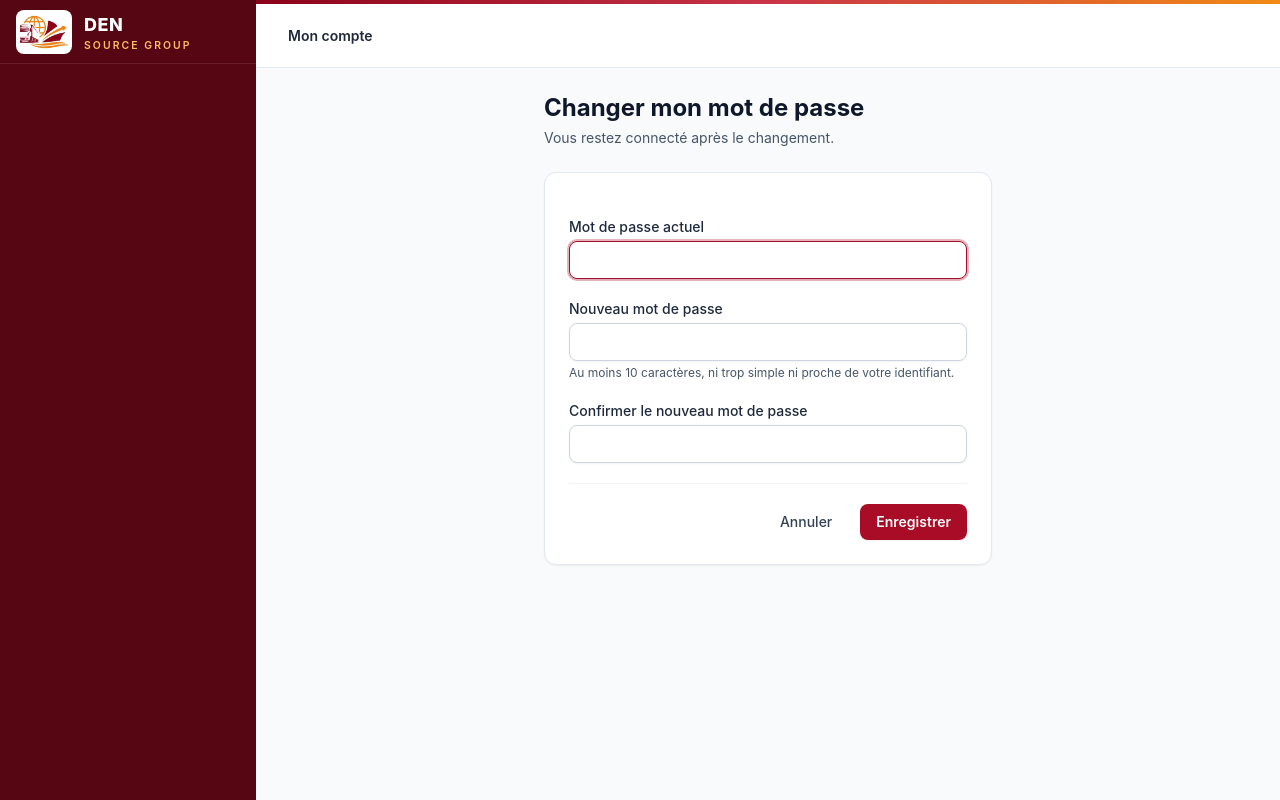
After one commit to AFAQSUCA/erp-densource, a Django app: template templates/registration/password_change_form.html in a window 1280 px wide. The commit adds this page. Run offline with Django 5.2, Linux system fonts and the light colour scheme; the template is opened without the code that fills it, so the values that code supplies are empty.

Commit message:
feat(accounts): écran « Changer mon mot de passe » une fois connecté
Aucun écran ne permettait de changer son mot de passe sans passer par
« mot de passe oublié ». Nouvel écran /mon-mot-de-passe/ (icône clé de
l'en-tête, tous les rôles) : ancien mot de passe exigé, mêmes règles
qu'à l'inscription, la session reste ouverte. Le changement est tracé
au journal d'audit, sans jamais inscrire le mot de passe.

Audit TECH-87.

Co-Authored-By: Claude Opus 5.5 <noreply@anthropic.com>

```diff
--- a/apps/accounts/signals.py
+++ b/apps/accounts/signals.py
@@ -2,7 +2,8 @@
 
 ``mfa_evenement`` : émis à chaque étape de la double authentification (activation, code vérifié ou
 refusé, codes régénérés, réinitialisation). ``mot_de_passe_reinitialise`` : émis quand un compte
-choisit un nouveau mot de passe via « mot de passe oublié » (``views.ReinitialiserMotDePasseConfirmerView``).
+choisit un nouveau mot de passe via « mot de passe oublié » (``views.ReinitialiserMotDePasseConfirmerView``) ;
+``mot_de_passe_change`` : quand un compte connecté change le sien (``views.ChangerMotDePasseView``).
 L'app ``audit`` s'y abonne pour inscrire ces deux au journal : ``accounts`` n'importe pas ``audit``
 (sens des dépendances, architecture.md:134).
 
@@ -21,6 +22,9 @@ mfa_evenement = Signal()
 # providing_args : request, utilisateur
 mot_de_passe_reinitialise = Signal()
 
+# providing_args : request, utilisateur
+mot_de_passe_change = Signal()
+
 
 @receiver(user_login_failed)
 def compter_echec_de_connexion(sender, credentials, request=None, **kwargs):
--- a/apps/accounts/urls.py
+++ b/apps/accounts/urls.py
@@ -21,6 +21,8 @@ urlpatterns = [
         views_utilisateurs.UtilisateurActivationView.as_view(),
         name="utilisateur_activation",
     ),
+    # Changer son mot de passe, une fois connecté.
+    path("mon-mot-de-passe/", views.ChangerMotDePasseView.as_view(), name="password_change"),
     # Mot de passe oublié : ouvert à tous, avant connexion.
     path("mot-de-passe/", views.ReinitialiserMotDePasseView.as_view(), name="password_reset"),
     path(
--- a/templates/base.html
+++ b/templates/base.html
@@ -72,6 +72,11 @@
               <p class="text-sm font-medium text-slate-900">{{ user.get_full_name|default:user.username }}</p>
               <p class="text-xs text-slate-600">{{ user.get_role_display|default:"Administrateur" }}</p>
             </div>
+            <a href="{% url 'accounts:password_change' %}" title="Changer mon mot de passe"
+               class="rounded-lg p-2 text-slate-600 hover:bg-slate-100 focus:outline-none focus-visible:ring-2 focus-visible:ring-marque-600">
+              <i class="fa-solid fa-key" aria-hidden="true"></i>
+              <span class="sr-only">Changer mon mot de passe</span>
+            </a>
             {% if mfa_requise %}
               <a href="{% url 'accounts:mfa_codes' %}" title="Codes de secours de la double authentification"
                  class="rounded-lg p-2 text-slate-600 hover:bg-slate-100 focus:outline-none focus-visible:ring-2 focus-visible:ring-marque-600">
--- /dev/null
+++ b/templates/registration/password_change_form.html
@@ -0,0 +1,52 @@
+{% extends "base.html" %}
+{% block titre %}Changer mon mot de passe{% endblock %}
+{% block entete %}Mon compte{% endblock %}
+
+{% block contenu %}
+<div class="mx-auto max-w-md">
+  <h1 class="text-2xl font-bold text-slate-900">Changer mon mot de passe</h1>
+  <p class="mt-1 text-sm text-slate-600">Vous restez connecté après le changement.</p>
+
+  <form method="post" class="mt-6 space-y-5 rounded-xl border border-slate-200 bg-white p-6 shadow-sm">
+    {% csrf_token %}
+    {% if form.non_field_errors %}
+      <div role="alert" class="rounded-lg border border-red-300 bg-red-50 px-4 py-3 text-sm text-red-900">
+        {% for erreur in form.non_field_errors %}<p>{{ erreur }}</p>{% endfor %}
+      </div>
+    {% endif %}
+
+    <div>
+      <label for="{{ form.old_password.id_for_label }}" class="block text-sm font-medium text-slate-800">Mot de passe actuel</label>
+      <input type="password" name="old_password" id="{{ form.old_password.id_for_label }}" required autofocus
+             autocomplete="current-password"
+             {% if form.old_password.errors %}aria-invalid="true" aria-describedby="erreur-ancien"{% endif %}
+             class="mt-1 block w-full rounded-lg border border-slate-300 px-3 py-2 text-sm shadow-sm focus:border-marque-600 focus:outline-none focus:ring-2 focus:ring-marque-600/30">
+      {% for erreur in form.old_password.errors %}<p id="erreur-ancien" class="mt-1 text-sm text-red-700">{{ erreur }}</p>{% endfor %}
+    </div>
+    <div>
+      <label for="{{ form.new_password1.id_for_label }}" class="block text-sm font-medium text-slate-800">Nouveau mot de passe</label>
+      <input type="password" name="new_password1" id="{{ form.new_password1.id_for_label }}" required
+             autocomplete="new-password" aria-describedby="aide-nouveau{% if form.new_password1.errors %} erreur-nouveau{% endif %}"
+             {% if form.new_password1.errors %}aria-invalid="true"{% endif %}
+             class="mt-1 block w-full rounded-lg border border-slate-300 px-3 py-2 text-sm shadow-sm focus:border-marque-600 focus:outline-none focus:ring-2 focus:ring-marque-600/30">
+      <p id="aide-nouveau" class="mt-1 text-xs text-slate-600">Au moins 10 caractères, ni trop simple ni proche de votre identifiant.</p>
+      {% for erreur in form.new_password1.errors %}<p id="erreur-nouveau" class="mt-1 text-sm text-red-700">{{ erreur }}</p>{% endfor %}
+    </div>
+    <div>
+      <label for="{{ form.new_password2.id_for_label }}" class="block text-sm font-medium text-slate-800">Confirmer le nouveau mot de passe</label>
+      <input type="password" name="new_password2" id="{{ form.new_password2.id_for_label }}" required
+             autocomplete="new-password"
+             {% if form.new_password2.errors %}aria-invalid="true" aria-describedby="erreur-confirmation"{% endif %}
+             class="mt-1 block w-full rounded-lg border border-slate-300 px-3 py-2 text-sm shadow-sm focus:border-marque-600 focus:outline-none focus:ring-2 focus:ring-marque-600/30">
+      {% for erreur in form.new_password2.errors %}<p id="erreur-confirmation" class="mt-1 text-sm text-red-700">{{ erreur }}</p>{% endfor %}
+    </div>
+
+    <div class="flex items-center justify-end gap-3 border-t border-slate-100 pt-5">
+      <a href="{% url 'home' %}" class="rounded-lg px-4 py-2 text-sm font-medium text-slate-700 hover:bg-slate-100">Annuler</a>
+      <button type="submit" class="rounded-lg bg-marque-600 px-4 py-2 text-sm font-semibold text-white shadow-sm hover:bg-marque-700 focus:outline-none focus-visible:ring-2 focus-visible:ring-marque-600 focus-visible:ring-offset-2">
+        Enregistrer
+      </button>
+    </div>
+  </form>
+</div>
+{% endblock %}
```
Also changed, not shown: apps/accounts/tests/test_changer_mot_de_passe.py (added, +83 -0 lines), apps/accounts/views.py (+20 -1 lines), apps/audit/signals.py (+15 -1 lines), apps/accounts/README.md.
